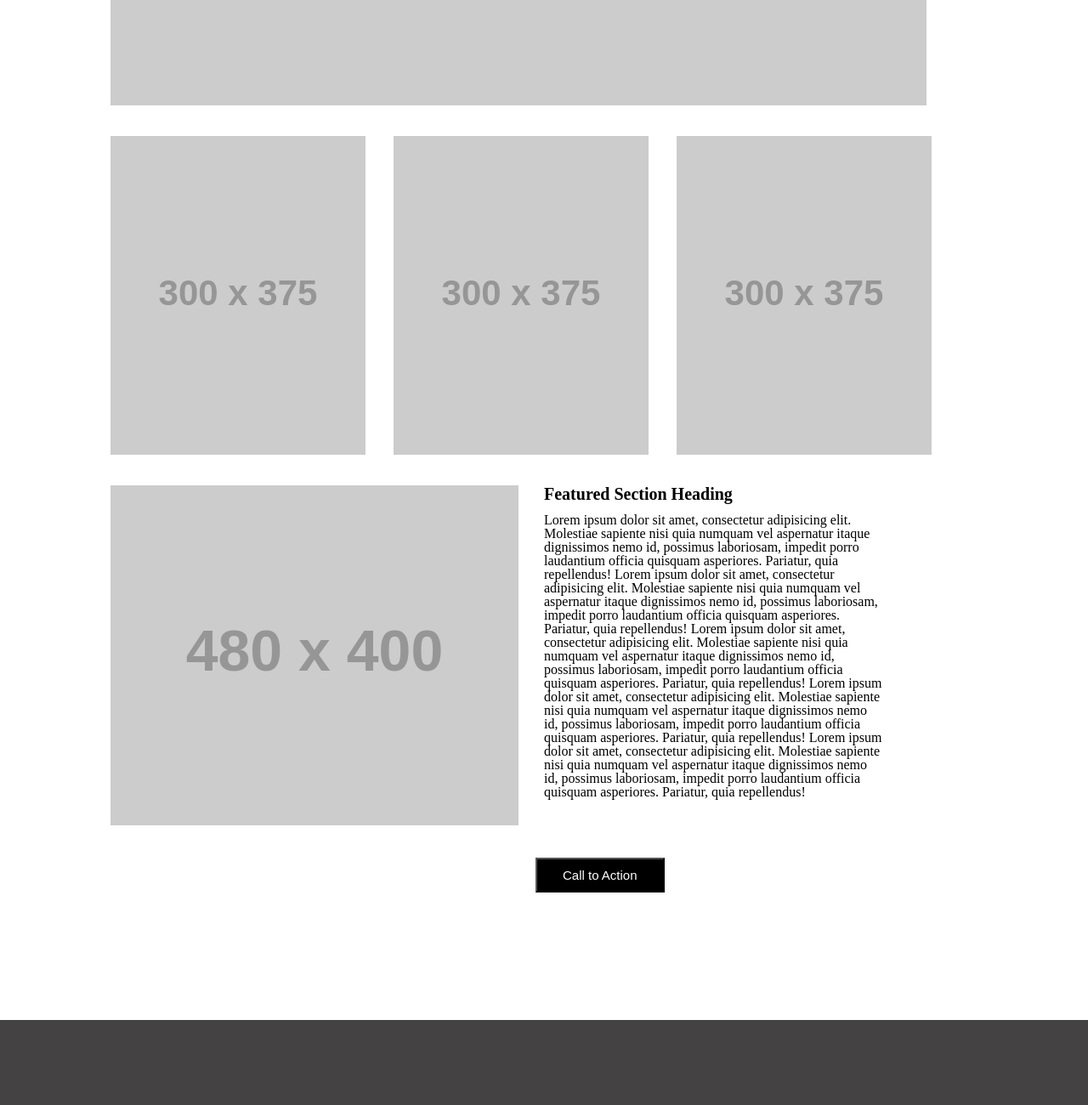
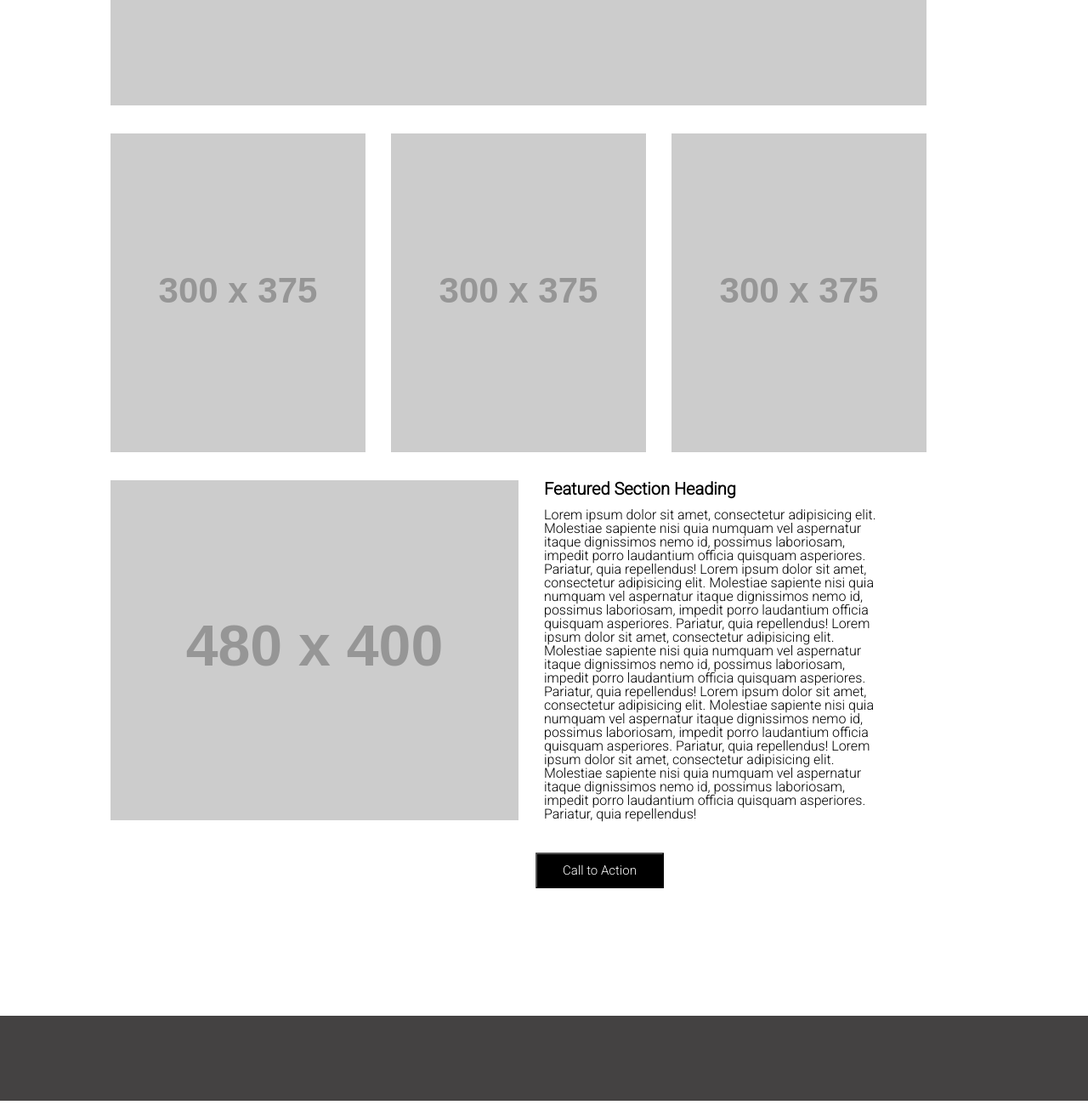
Before and after one commit to NiveenAlSmadi/wirefame-exercise, a plain HTML site: page index.html in a window 1280 px wide. Shown: the part 429-1729 px from the top of the page at 85% size. Drawn offline with Linux system fonts and the light colour scheme; placeholder pictures from the web are drawn by us.

Commit message:
final touch

```diff
--- a/css/style.css
+++ b/css/style.css
@@ -1,11 +1,15 @@
 @import url('https://fonts.googleapis.com/css2?family=Roboto:wght@300&display=swap');
 
+
+* {
+  font-family: Roboto;
+}
   nav {
     background-color: rgb(68, 66, 66);
   }
 
   nav ul {
-    margin: 0px auto;
+    margin: auto;
     margin-bottom: 30px;
     width: 1020px;
   }
@@ -30,7 +34,7 @@
   main ul li {
     list-style: none;
     float: left;
-    margin: 33px 33px 33px 0px;
+    margin: 30px 30px 30px 0px;
 }
 
 section {
@@ -51,7 +55,7 @@ section {
 
 
    div {
-     overflow: hidden;
+    overflow: hidden;
     width: 400px;
     height: 400px;
   }
@@ -61,7 +65,7 @@ section {
     padding: 10px 30px;
     background: #000;
     color:#fff;
-    border-radius: 1pxl;
+    border-radius: 1px;
     font-size: 15px;
     margin-top: 5px;
   }
```
